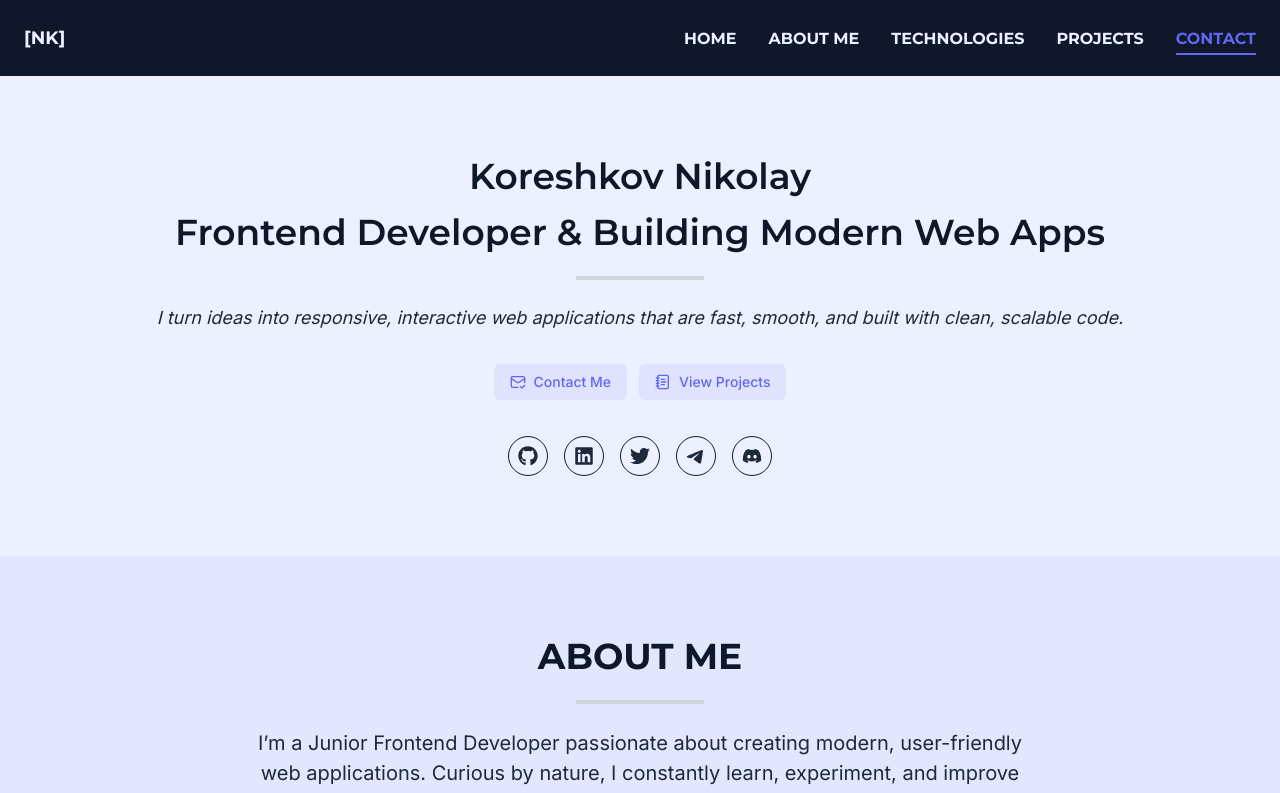
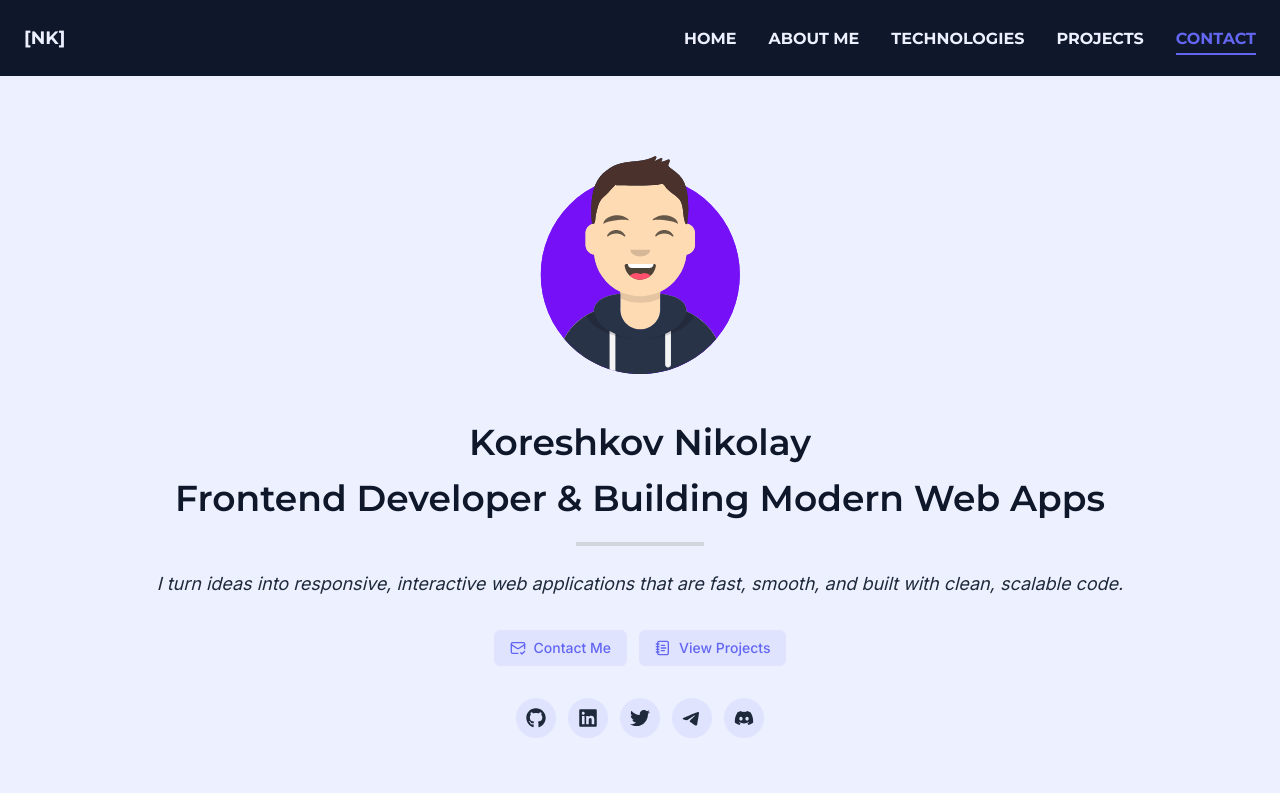
Before and after one commit to labattaria/portfolio-frontend, a Next.js app: page / in a window 1280 px wide. Shown: the top 793 px of the page. Built offline with nearby package versions, Linux system fonts and the light colour scheme.

Commit message:
update LinkedIn URL, add section avatar, update section links

```diff
--- a/components/hero.tsx
+++ b/components/hero.tsx
@@ -1,4 +1,5 @@
 import Link from "next/link";
+import Image from "next/image";
 import { FaGithub, FaLinkedin, FaTwitter, FaDiscord } from "react-icons/fa";
 import { MailCheck, NotebookText } from "lucide-react";
 import { RiTelegram2Fill } from "react-icons/ri";
@@ -11,7 +12,7 @@ const socialLinks = [
   },
   {
     icon: FaLinkedin,
-    url: "https://linkedin.com/in/yourusername",
+    url: "https://www.linkedin.com/in/nikolaykoreshkov/",
     label: "LinkedIn",
   },
   {
@@ -35,6 +36,15 @@ export default function Hero() {
   return (
     <section id="home" className="py-20">
       <div className="max-w-7xl mx-auto">
+        <div className="flex justify-center mb-12">
+          <Image
+            src="/images/hero-avatar.svg"
+            alt="Nikolay Koreshkov avatar"
+            width={200}
+            height={220}
+            className="max-w-full h-auto"
+          />
+        </div>
         <h1 className="text-4xl font-montserrat font-semibold text-heading text-center mb-4">
           Koreshkov Nikolay
         </h1>
@@ -49,25 +59,27 @@ export default function Hero() {
           fast, smooth, and built with clean, scalable code.
         </p>
 
-        <div className="flex justify-center gap-3 mb-9">
+        <div className="flex justify-center gap-3 mb-8">
           <Link
             href="#contact"
             scroll={true}
-            className="flex items-center gap-2 rounded-md px-4 py-2 text-sm font-medium bg-accent/10 text-accent hover:bg-accent/70 hover:text-[#ffffff] duration-300"
+            className="flex items-center gap-2 rounded-md px-4 py-2 text-sm font-medium bg-accent/10 text-accent hover:bg-accent/70 hover:text-[#ffffff] duration-300
+                  focus:outline-none focus:ring-2 focus:ring-accent"
           >
             <MailCheck className="w-4 h-4" /> Contact Me
           </Link>
           <Link
             href="#projects"
             scroll={true}
-            className="flex items-center gap-2 rounded-md px-4 py-2 text-sm font-medium bg-accent/10 text-accent hover:bg-accent/70 hover:text-[#ffffff] duration-300"
+            className="flex items-center gap-2 rounded-md px-4 py-2 text-sm font-medium bg-accent/10 text-accent hover:bg-accent/70 hover:text-[#ffffff] duration-300
+                  focus:outline-none focus:ring-2 focus:ring-accent"
           >
             <NotebookText className="w-4 h-4" />
             View Projects
           </Link>
         </div>
 
-        <div className="flex gap-4 items-center justify-center">
+        <div className="flex items-center gap-3 justify-center">
           {socialLinks.map((link, index) => {
             const Icon = link.icon;
             return (
@@ -77,8 +89,8 @@ export default function Hero() {
                 target="_blank"
                 rel="noopener noreferrer"
                 aria-label={link.label}
-                className="w-10 h-10 flex items-center justify-center rounded-full border border-heading
-                    hover:bg-heading hover:text-[#edf1ff] duration-300"
+                className="w-10 h-10 flex items-center justify-center rounded-full bg-accent/10 text-ink hover:bg-accent/70 hover:text-[#ffffff] duration-300
+                      focus:outline-none focus:ring-2 focus:ring-accent"
               >
                 <Icon className="w-5 h-5" />
               </a>
```
